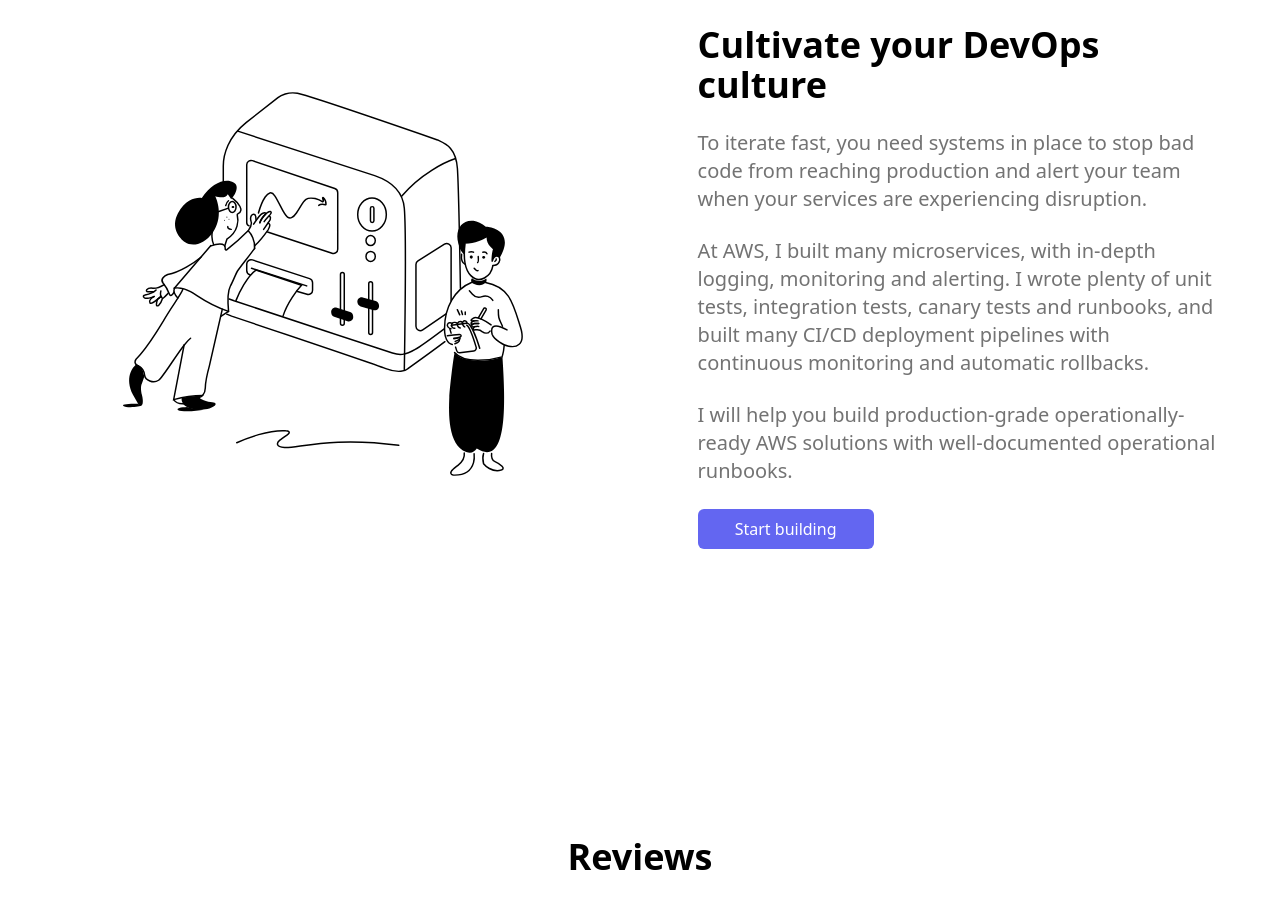
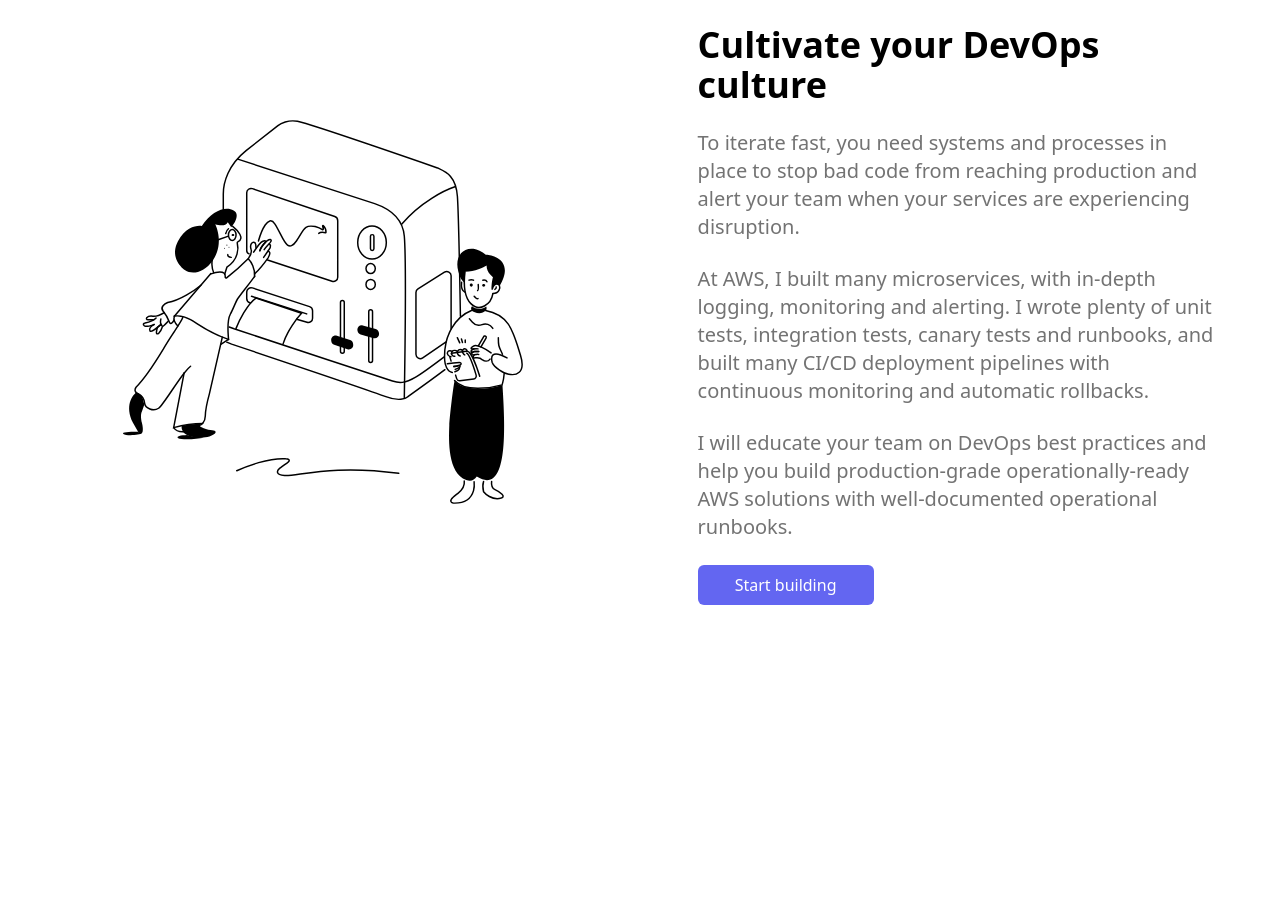
Before and after one commit to rehashly/rehashly-website, a Next.js app: page / in a window 1280 px wide. Shown: the part 4240-5137 px from the top of the page. Built offline with nearby package versions, Linux system fonts and the light colour scheme; no server answers.

Commit message:
Improve marketing copy

```diff
--- a/pages/index.tsx
+++ b/pages/index.tsx
@@ -205,8 +205,9 @@ export default function Home() {
             <div className="flex flex-col gap-6 xl:w-[45%]">
               <LandingH2>Cultivate your DevOps culture</LandingH2>
               <LandingParagraph>
-                To iterate fast, you need systems in place to stop bad code from reaching production
-                and alert your team when your services are experiencing disruption.
+                To iterate fast, you need systems and processes in place to stop bad code from
+                reaching production and alert your team when your services are experiencing
+                disruption.
               </LandingParagraph>
               <LandingParagraph>
                 At AWS, I built many microservices, with in-depth logging, monitoring and alerting.
@@ -215,8 +216,9 @@ export default function Home() {
                 rollbacks.
               </LandingParagraph>
               <LandingParagraph className="mb-0">
-                I will help you build production-grade operationally-ready AWS solutions with
-                well-documented operational runbooks.
+                I will educate your team on DevOps best practices and help you build
+                production-grade operationally-ready AWS solutions with well-documented operational
+                runbooks.
               </LandingParagraph>
               <div className="flex flex-row justify-center xl:justify-start">
                 <ButtonLink className="w-44" href="#contact">
```
